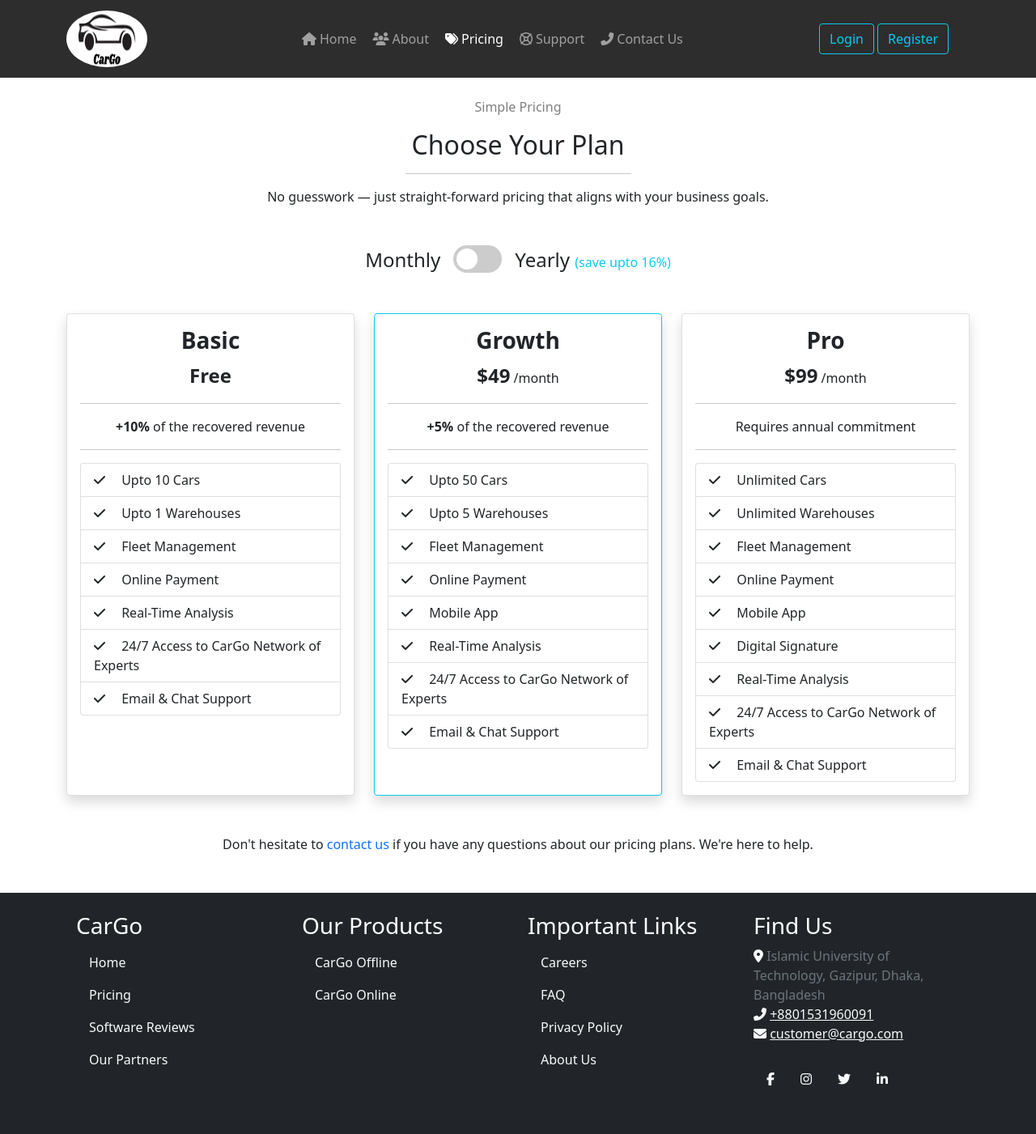
After one commit to Casio991ms/CarGo, a PHP site: page /cargo/pricing.php in a window 1280 px wide. The commit adds this page. Shown: the whole page at 81% size. Run offline with PHP 8.4, Linux system fonts and the light colour scheme; some libraries are stand-ins or nearby versions.

Commit message:
added pricing page

```diff
--- /dev/null
+++ b/assets/css/pricing_style.css
@@ -0,0 +1,50 @@
+/* The switch - the box around the slider */
+.switch {
+    position: relative;
+    display: inline-block;
+    width: 60px;
+    height: 34px;
+}
+
+.switch input {
+    display:none;
+}
+
+.slider {
+    position: absolute;
+    cursor: pointer;
+    top: 0;
+    left: 0;
+    right: 0;
+    bottom: 0;
+    background-color: #ccc;
+    transition: .4s;
+}
+
+.slider:before {
+    position: absolute;
+    content: "";
+    height: 26px;
+    width: 26px;
+    left: 4px;
+    bottom: 4px;
+    background-color: white;
+    transition: .4s;
+}
+
+input:checked + .slider {
+    background-color: #3de0f5;
+}
+
+input:checked + .slider:before {
+    transform: translateX(26px);
+}
+
+/* Rounded sliders */
+.slider.round {
+    border-radius: 34px;
+}
+
+.slider.round:before {
+    border-radius: 50%;
+}
--- a/includes/header.php
+++ b/includes/header.php
@@ -27,14 +27,27 @@
           </li>
           <li class="nav-item">
             <?php
-              if(basename($_SERVER['PHP_SELF']) == "pricing.php")
+              if(basename($_SERVER['PHP_SELF']) == "about.php")
               { ?>
-                <a class="nav-link active" href="#"><i class="fas fa-tags px-1"></i></i>Pricing</a>
+                <a class="nav-link active" href="./about.php"><i class="fas fa-users px-1"></i>About</a>
             <?php
               }
               else
               { ?>
-                <a class="nav-link" href="#"><i class="fas fa-tags px-1"></i></i>Pricing</a>
+                <a class="nav-link" href="./about.php"><i class="fas fa-users px-1"></i>About</a>
+            <?php
+              } ?>
+          </li>
+          <li class="nav-item">
+            <?php
+              if(basename($_SERVER['PHP_SELF']) == "pricing.php")
+              { ?>
+                <a class="nav-link active" href="./pricing.php"><i class="fas fa-tags px-1"></i></i>Pricing</a>
+            <?php
+              }
+              else
+              { ?>
+                <a class="nav-link" href="./pricing.php"><i class="fas fa-tags px-1"></i></i>Pricing</a>
             <?php
               } ?>
           </li>
@@ -53,19 +66,6 @@
               } ?>
           </li>
 
-          <li class="nav-item">
-            <?php
-              if(basename($_SERVER['PHP_SELF']) == "about.php")
-              { ?>
-                <a class="nav-link active" href="./about.php"><i class="fas fa-users px-1"></i>About</a>
-            <?php
-              }
-              else
-              { ?>
-                <a class="nav-link" href="./about.php"><i class="fas fa-users px-1"></i>About</a>
-            <?php
-              } ?>
-          </li>
 
           <li class="nav-item">
             <?php
--- a/index.php
+++ b/index.php
@@ -15,7 +15,7 @@
   <link href="https://cdn.jsdelivr.net/npm/bootstrap@5.0.2/dist/css/bootstrap.min.css" rel="stylesheet" integrity="sha384-EVSTQN3/azprG1Anm3QDgpJLIm9Nao0Yz1ztcQTwFspd3yD65VohhpuuCOmLASjC" crossorigin="anonymous">
 
   <!-- CSS -->
-  <link rel="stylesheet" href="assets/css/style.css">
+  <link rel="stylesheet" href="assets/css/index_style.css">
 
   <!-- Font Awesome -->
   <script src="https://kit.fontawesome.com/59ad435b01.js" crossorigin="anonymous"></script>
@@ -130,7 +130,6 @@
   ?>
 
   <!-- Top Image -->
-
   <div class="home-top mb-5">
     <div id="text-in-left" class="text-center">
       <h2 class="text-white m-5">AUTOMATE THE MANAGEMENT OF YOUR FLEET</h2>
@@ -138,6 +137,7 @@
       <a href="./menupage.php" class="btn btn-primary w-25 p-2 mx-4">Use Now</a>
     </div>
   </div>
+
   <div class="icons">
     <a href=""class="facebook"><span class="text-light">Facebook</span><i class="fab fa-facebook-f"></i></a>
     <a href="" class="twitter">Twitter<i class="fa fa-twitter"></i></a>
--- /dev/null
+++ b/pricing.php
@@ -0,0 +1,220 @@
+<?php
+  session_start();
+?>
+
+<!DOCTYPE html>
+<html lang="en">
+<head>
+    <meta charset="UTF-8">
+    <meta http-equiv="X-UA-Compatible" content="IE=edge">
+    <meta name="viewport" content="width=device-width, initial-scale=1.0">
+
+    <title>CarGo</title>
+    <link rel="shortcut icon" href="assets\images\download.png">
+
+    <!-- Bootstrap -->
+    <link href="https://cdn.jsdelivr.net/npm/bootstrap@5.0.2/dist/css/bootstrap.min.css" rel="stylesheet" integrity="sha384-EVSTQN3/azprG1Anm3QDgpJLIm9Nao0Yz1ztcQTwFspd3yD65VohhpuuCOmLASjC" crossorigin="anonymous">
+
+    <!-- CSS -->
+    <link rel="stylesheet" href="assets/css/pricing_style.css">
+
+    <!-- Font Awesome -->
+    <script src="https://kit.fontawesome.com/59ad435b01.js" crossorigin="anonymous"></script>
+</head>
+<body>
+    <?php
+        include("includes/header.php");
+    ?>
+
+    <!-- Top Text -->
+    <div class="container-lg text-center my-5">
+        <p class="text-black-50 fs-6">Simple Pricing</p>
+        <h2>Choose Your Plan</h2>
+        <hr class="w-25 mx-auto">
+        <p class="fs-6">No guesswork — just straight-forward pricing that aligns with your business goals.</p>
+    </div>
+
+    <!-- Toggle Switch -->
+    <div class="container-lg text-center mb-5">
+        <div class="d-flex justify-content-center">
+            <span class="fs-4 px-3">
+                Monthly
+            </span>
+            <label class="switch">
+                <input type="checkbox" class="info">
+                <span class="slider round"></span>
+            </label>
+            <Span class="fs-4 px-3">
+                Yearly
+                <span class="fs-6 text-info">(save upto 16%)</span>
+            </Span>
+        </div>
+
+    </div>
+
+    <!-- Price Cards -->
+    <div class="container-lg mb-5">
+        <div class="row">
+            <div class="col col-sm-6 col-lg-4">
+                <div class="card shadow h-100 ">
+                <div class="card-body">
+                    <div class="text-center">
+                        <h5 class="fs-3 fw-bold card-title">Basic</h5>
+                        <span class="fs-4 fw-bold card-text">Free</span>
+                        <hr>
+                        <span class="fs-6 fw-bold card-text">+10%</span>
+                        <span class="card-text">of the recovered revenue</span>
+                        <hr>
+                    </div>
+                    <ul class="list-group">
+                        <li class="list-group-item">
+                            <i class="fas fa-check"></i>
+                            <span class="p-3">Upto 10 Cars</span>
+                        </li>
+                        <li class="list-group-item">
+                            <i class="fas fa-check text-start"></i>
+                            <span class="p-3">Upto 1 Warehouses</span>
+                        </li>
+                        <li class="list-group-item">
+                            <i class="fas fa-check text-start"></i>
+                            <span class="p-3">Fleet Management</span>
+                        </li>
+                        <li class="list-group-item">
+                            <i class="fas fa-check text-start"></i>
+                            <span class="p-3">Online Payment</span>
+                        </li>
+                        <li class="list-group-item">
+                            <i class="fas fa-check text-start"></i>
+                            <span class="p-3">Real-Time Analysis</span>
+                        </li>
+                        <li class="list-group-item">
+                            <i class="fas fa-check"></i>
+                            <span class="p-3">24/7 Access to CarGo Network of Experts</span>
+                        </li>
+                        <li class="list-group-item">
+                            <i class="fas fa-check text-start"></i>
+                            <span class="p-3">Email & Chat Support</span>
+                        </li>
+                    </ul>
+                </div>
+                </div>
+            </div>
+            <div class="col col-sm-6 col-lg-4">
+                <div class="card shadow h-100 border border-info">
+                <div class="card-body">
+                    <div class="text-center">
+                        <h5 class="fs-3 fw-bold card-title">Growth</h5>
+                        <span class="fs-4 fw-bold card-text">$49</span>
+                        <span class="card-text">/month</span>
+                        <hr>
+                        <span class="fs-6 fw-bold card-text">+5%</span>
+                        <span class="card-text">of the recovered revenue</span>
+                        <hr>
+                    </div>
+                    <ul class="list-group">
+                        <li class="list-group-item">
+                            <i class="fas fa-check"></i>
+                            <span class="p-3">Upto 50 Cars</span>
+                        </li>
+                        <li class="list-group-item">
+                            <i class="fas fa-check text-start"></i>
+                            <span class="p-3">Upto 5 Warehouses</span>
+                        </li>
+                        <li class="list-group-item">
+                            <i class="fas fa-check text-start"></i>
+                            <span class="p-3">Fleet Management</span>
+                        </li>
+                        <li class="list-group-item">
+                            <i class="fas fa-check text-start"></i>
+                            <span class="p-3">Online Payment</span>
+                        </li>
+                        <li class="list-group-item">
+                            <i class="fas fa-check text-start"></i>
+                            <span class="p-3">Mobile App</span>
+                        </li>
+                        <li class="list-group-item">
+                            <i class="fas fa-check text-start"></i>
+                            <span class="p-3">Real-Time Analysis</span>
+                        </li>
+                        <li class="list-group-item">
+                            <i class="fas fa-check"></i>
+                            <span class="p-3">24/7 Access to CarGo Network of Experts</span>
+                        </li>
+                        <li class="list-group-item">
+                            <i class="fas fa-check text-start"></i>
+                            <span class="p-3">Email & Chat Support</span>
+                        </li>
+                    </ul>
+                </div>
+                </div>
+            </div>
+            <div class="col col-sm-6 col-lg-4">
+                <div class="card shadow h-100 ">
+                <div class="card-body">
+                    <div class="text-center">
+                        <h5 class="fs-3 fw-bold card-title">Pro</h5>
+                        <span class="fs-4 fw-bold card-text">$99</span>
+                        <span class="card-text">/month</span>
+                        <hr>
+                        <!-- <span class="fs-6 fw-bold card-text">+5%</span> -->
+                        <span class="card-text">Requires annual commitment</span>
+                        <hr>
+                    </div>
+                    <ul class="list-group">
+                        <li class="list-group-item">
+                            <i class="fas fa-check"></i>
+                            <span class="p-3">Unlimited Cars</span>
+                        </li>
+                        <li class="list-group-item">
+                            <i class="fas fa-check text-start"></i>
+                            <span class="p-3">Unlimited Warehouses</span>
+                        </li>
+                        <li class="list-group-item">
+                            <i class="fas fa-check text-start"></i>
+                            <span class="p-3">Fleet Management</span>
+                        </li>
+                        <li class="list-group-item">
+                            <i class="fas fa-check text-start"></i>
+                            <span class="p-3">Online Payment</span>
+                        </li>
+                        <li class="list-group-item">
+                            <i class="fas fa-check text-start"></i>
+                            <span class="p-3">Mobile App</span>
+                        </li>
+                        <li class="list-group-item">
+                            <i class="fas fa-check text-start"></i>
+                            <span class="p-3">Digital Signature</span>
+                        </li>
+                        <li class="list-group-item">
+                            <i class="fas fa-check text-start"></i>
+                            <span class="p-3">Real-Time Analysis</span>
+                        </li>
+                        <li class="list-group-item">
+                            <i class="fas fa-check"></i>
+                            <span class="p-3">24/7 Access to CarGo Network of Experts</span>
+                        </li>
+                        <li class="list-group-item">
+                            <i class="fas fa-check text-start"></i>
+                            <span class="p-3">Email & Chat Support</span>
+                        </li>
+                    </ul>
+                </div>
+                </div>
+            </div>
+        </div>
+    </div>
+
+    <!-- contact -->
+    <div class="container-lg text-center mb-5">
+        <p class="fs-6">Don't hesitate to <a href="./contact.php" class="text-decoration-none">contact us</a> if you have any questions about our pricing plans. We're here to help.</p>
+    </div>
+
+    <?php
+        include("includes/footer.php");
+    ?>
+
+    <script src="https://cdn.jsdelivr.net/npm/bootstrap@5.0.2/dist/js/bootstrap.bundle.min.js" integrity="sha384-MrcW6ZMFYlzcLA8Nl+NtUVF0sA7MsXsP1UyJoMp4YLEuNSfAP+JcXn/tWtIaxVXM" crossorigin="anonymous"></script>
+    <script src="assets/js/script.js"></script>
+
+</body>
+</html>
```
Also changed, not shown: about.php (+3 -4 lines), includes/contact.sql (added, +68 -0 lines), assets/css/index_style.css (renamed from assets/css/style.css).
